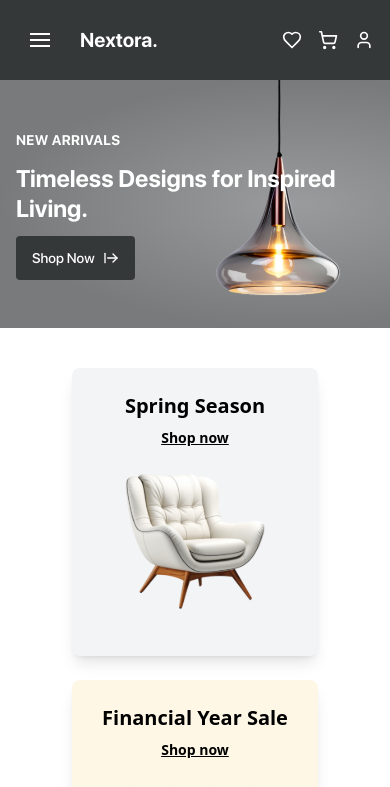
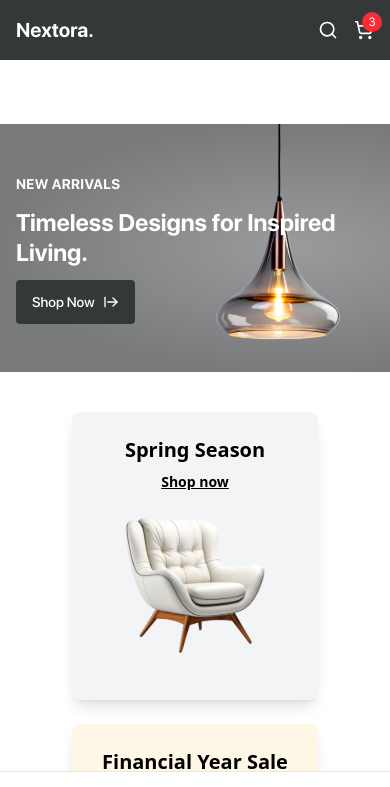
Before and after one commit to syaquiii/nextora, a Next.js app: page /home in a window 390 px wide. Shown: the top 787 px of the page. Built offline with nearby package versions, Linux system fonts and the light colour scheme.

Commit message:
feat : add bottom navbar

```diff
--- a/src/app/layout.tsx
+++ b/src/app/layout.tsx
@@ -4,7 +4,7 @@ import { sfProDisplay } from "@/shared/utils/font";
 import Navbar from "@/shared/components/Navbar";
 import { ProductProvider } from "@/shared/Context/ProductsContext";
 import Footer from "@/shared/components/Footer";
-
+import BottomNavbar from "@/shared/components/BottomNavbar";
 
 export const metadata: Metadata = {
   title: "Nextora",
@@ -19,14 +19,12 @@ export default function RootLayout({
   return (
     <html lang="en">
       <body className={`antialiased ${sfProDisplay.variable}`}>
-
         <ProductProvider>
           <Navbar />
           {children}
-          <Footer/>
+          <BottomNavbar />
+          <Footer />
         </ProductProvider>
-
-
       </body>
     </html>
   );
--- /dev/null
+++ b/src/shared/components/BottomNavbar.tsx
@@ -0,0 +1,72 @@
+"use client";
+import Link from "next/link";
+import { usePathname } from "next/navigation";
+import { Home, Search, Heart, User, Grid3X3 } from "lucide-react";
+
+const BottomNavbar = () => {
+  const pathname = usePathname();
+
+  const navItems = [
+    {
+      id: 1,
+      name: "Home",
+      path: "/home",
+      icon: Home,
+    },
+    {
+      id: 2,
+      name: "Categories",
+      path: "/categories",
+      icon: Grid3X3,
+    },
+    {
+      id: 3,
+      name: "Search",
+      path: "/search",
+      icon: Search,
+    },
+    {
+      id: 4,
+      name: "Wishlist",
+      path: "/wishlist",
+      icon: Heart,
+    },
+    {
+      id: 5,
+      name: "Profile",
+      path: "/profile",
+      icon: User,
+    },
+  ];
+
+  return (
+    <div className="lg:hidden fixed bottom-0 left-0 right-0 bg-white border-t border-gray-200 z-50">
+      <div className="grid grid-cols-5 py-2">
+        {navItems.map((item) => {
+          const Icon = item.icon;
+          const isActive = pathname === item.path;
+
+          return (
+            <Link
+              key={item.id}
+              href={item.path}
+              className={`flex flex-col items-center justify-center py-2 px-1 transition-colors duration-200 ${
+                isActive
+                  ? "text-primary-600"
+                  : "text-gray-500 hover:text-primary-600"
+              }`}
+            >
+              <Icon
+                size={20}
+                className={`mb-1 ${isActive ? "fill-current" : ""}`}
+              />
+              <span className="text-xs font-medium">{item.name}</span>
+            </Link>
+          );
+        })}
+      </div>
+    </div>
+  );
+};
+
+export default BottomNavbar;
--- a/src/shared/components/Navbar.tsx
+++ b/src/shared/components/Navbar.tsx
@@ -1,10 +1,9 @@
 "use client";
-import React, { useState } from "react";
+import { useState } from "react";
 import { navlinks } from "../data/navlink";
 import { Navlist } from "./Navlist";
 import Link from "next/link";
-import { Heart, ShoppingCart, User } from "lucide-react";
-import Hamburger from "hamburger-react";
+import { Heart, ShoppingCart, User, Search } from "lucide-react";
 
 const Navbar = () => {
   const [isOpen, setIsOpen] = useState(false);
@@ -46,47 +45,30 @@ const Navbar = () => {
         </div>
       </nav>
 
-      {/* Mobile Navbar */}
-      <nav className="bg-primary-600 lg:hidden w-full font-sfpro text-white relative">
+      {/* Mobile Top Bar - Simplified */}
+      <nav className="bg-primary-600 lg:hidden w-full font-sfpro text-white">
         <div className="mycontainer flex py-4 items-center justify-between">
+          {/* Left - Brand */}
+          <h1 className="text-xl font-bold">Nextora.</h1>
+
+          {/* Right - Search and Cart */}
           <div className="flex gap-4 items-center">
-            {/* Left side - Hamburger */}
-            <Hamburger toggled={isOpen} toggle={toggleMenu} size={20} />
-            {/* Center - Brand */}
-            <h1 className="text-xl font-bold">Nextora.</h1>
-          </div>
-
-          {/* Right side - Icons */}
-          <div className="flex gap-4">
-            <Link href={"/wishlist"}>
-              <Heart size={20} />
+            <Link href={"/search"}>
+              <Search size={20} />
             </Link>
-            <Link href={"/cart"}>
+            <Link href={"/cart"} className="relative">
               <ShoppingCart size={20} />
-            </Link>
-            <Link href={"/profile"}>
-              <User size={20} />
+              {/* Cart badge - optional */}
+              <span className="absolute -top-2 -right-2 bg-red-500 text-white text-xs rounded-full h-5 w-5 flex items-center justify-center">
+                3
+              </span>
             </Link>
           </div>
         </div>
-
-        {/* Mobile Menu Dropdown */}
-        {isOpen && (
-          <div className="absolute top-full left-0 right-0 bg-primary-600 border-t border-primary-500 shadow-lg z-50">
-            <div className="mycontainer py-4">
-              <ul className="flex flex-col gap-4">
-                {navlinks.map((props) => (
-                  <Link key={props.id} href={props.path} onClick={closeMenu}>
-                    <Navlist props={props} />
-                  </Link>
-                ))}
-              </ul>
-            </div>
-          </div>
-        )}
       </nav>
 
-      {/* Backdrop/Overlay untuk mobile */}
+      {/* Add padding bottom to prevent content from being hidden behind bottom nav */}
+      <div className="lg:hidden h-16"></div>
     </>
   );
 };
```
